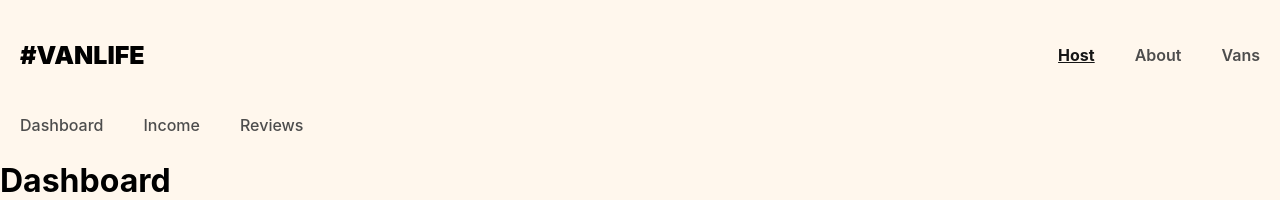
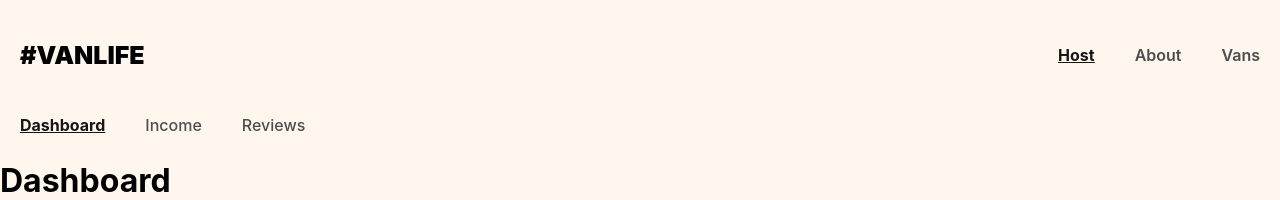
Before and after one commit to Tamxaun/react-router-6, a React (Vite) app: page /host in a window 1280 px wide. Shown: the top 200 px of the page. Built offline with nearby package versions, Linux system fonts and the light colour scheme; what miragejs would draw is missing.

Commit message:
🛠️refactor(layout) update nav links styling

```diff
--- a/src/components/HostLayout/HostLayout.tsx
+++ b/src/components/HostLayout/HostLayout.tsx
@@ -1,15 +1,43 @@
 import { FC } from 'react';
-import { Link, Outlet } from 'react-router-dom';
+import { NavLink, Outlet } from 'react-router-dom';
 
 import { HostLayoutProps } from '.';
+
+const activeStyleLink = {
+   fontWeight: 'bold',
+   textDecoration: 'underline',
+   color: '#161616',
+};
 
 export const HostLayout: FC<HostLayoutProps> = () => {
    return (
       <>
          <nav className="host-nav">
-            <Link to="/host">Dashboard</Link>
-            <Link to="/host/income/">Income</Link>
-            <Link to="/host/reviews">Reviews</Link>
+            <NavLink
+               to="/host"
+               end
+               style={({ isActive }) => {
+                  return isActive ? activeStyleLink : undefined;
+               }}
+            >
+               Dashboard
+            </NavLink>
+            <NavLink
+               to="/host/income/"
+               style={({ isActive }) => {
+                  return isActive ? activeStyleLink : undefined;
+               }}
+            >
+               Income
+            </NavLink>
+            <NavLink
+               to="/host/reviews"
+               style={({ isActive }) => {
+                  return isActive ? activeStyleLink : undefined;
+               }}
+            >
+               Reviews
+            </NavLink>
          </nav>
          <Outlet />
       </>
```
